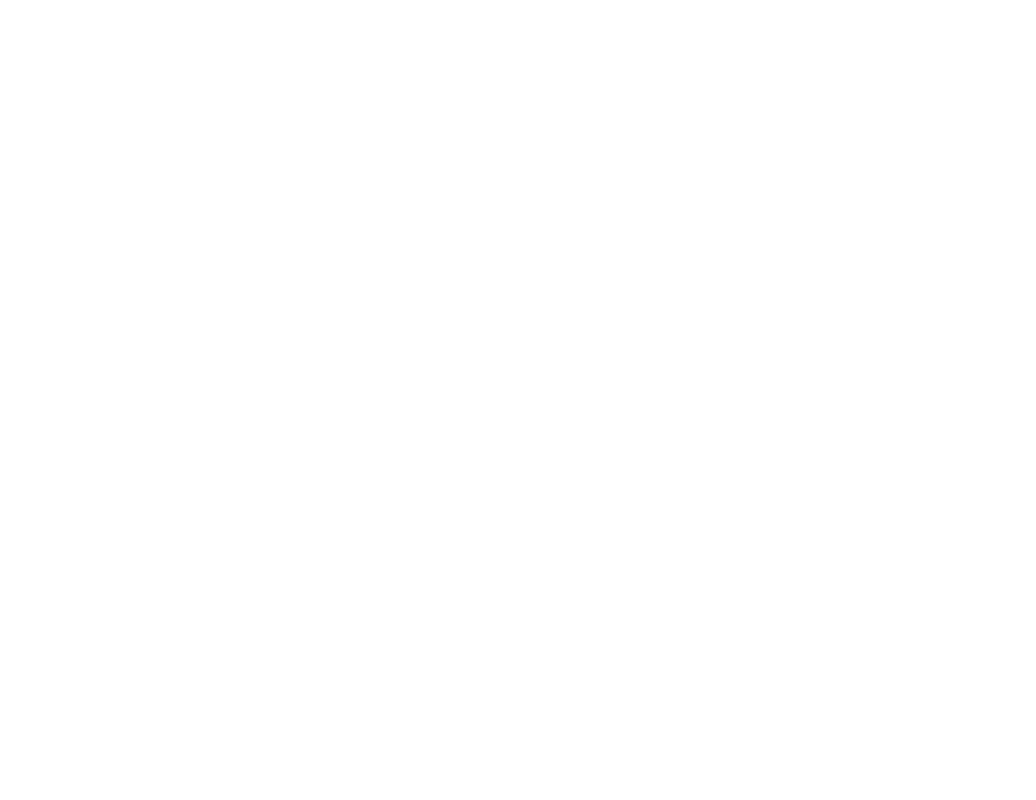
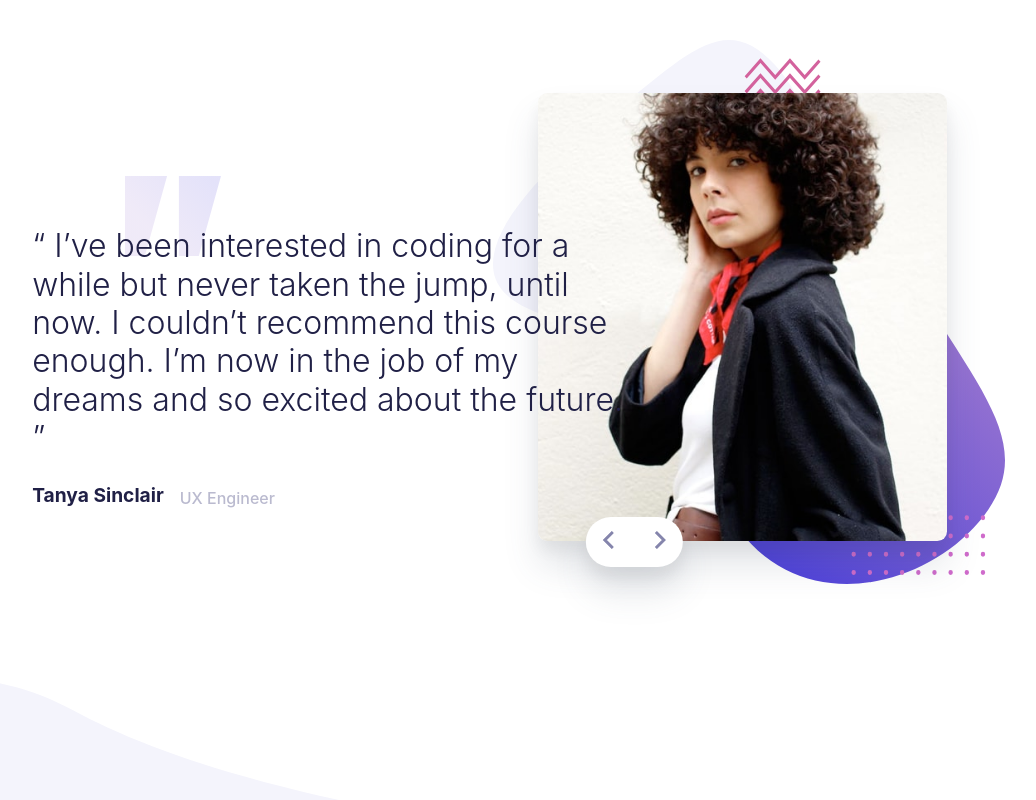
Before and after one commit to nouranelfar/Testimonials-Slider, a plain HTML site: page index.html in a window 1280 px wide. Shown: the whole page, without its empty margins (147-1183 px from the left). Drawn offline with Linux system fonts and the light colour scheme; a web font is replaced by a local one.

Commit message:
project update

```diff
--- a/index.html
+++ b/index.html
@@ -9,23 +9,25 @@
   <title>Frontend Mentor | Coding Bootcamp Testimonials Slider</title>
 </head>
 <body>
-<!--
-  “ I’ve been interested in coding for a while but never taken the jump, until now.
-  I couldn’t recommend this course enough. I’m now in the job of my dreams and so
-  excited about the future. ”
+  <main>
+    <div class="imgContainer">
+      <img class="bgImg" src="./assets/images/pattern-bg.svg" alt="pattern bg" loading="eager" fetchpriority="high">
+      <img class="userImg" src="" alt="Tanya Sinclair">
+      <div class="arrowsContainer">
+        <button class="prevBtn" aria-label="prev button"><img src="./assets/images/icon-prev.svg" alt="prev"></button>
+        <button class="nextBtn" aria-label="next button"><img src="./assets/images/icon-next.svg" alt="next"></button>
+      </div>
+    </div>
 
-  Tanya Sinclair
-  UX Engineer
+    <div class="personDetails">
+      <p class="userParagraph"></p>
 
-  “ If you want to lay the best foundation possible I’d recommend taking this course.
-  The depth the instructors go into is incredible. I now feel so confident about
-  starting up as a professional developer. ”
-
-  John Tarkpor
-  Junior Front-end Developer
--->
-  <main>
-
+      <div class="moreDetails">
+        <h1 class="userName"></h1>
+        <span class="userJob"></span>
+      </div>
+    </div>
   </main>
+  <script src="./script.js"></script>
 </body>
 </html>
--- /dev/null
+++ b/script.js
@@ -0,0 +1,63 @@
+const prevBtn = document.getElementsByClassName("prevBtn")[0];
+const nextBtn = document.getElementsByClassName("nextBtn")[0];
+const userImg = document.getElementsByClassName("userImg")[0];
+const userParagraph = document.getElementsByClassName("userParagraph")[0];
+const userName = document.getElementsByClassName("userName")[0];
+const userJob = document.getElementsByClassName("userJob")[0];
+const data = [{
+        imgSrc: "./assets/images/image-tanya.jpg",
+        paragraph:  `“ I’ve been interested in coding for a while but never taken the jump, until now.
+        I couldn’t recommend this course enough. I’m now in the job of my dreams and so
+        excited about the future. ”` ,
+        name: "Tanya Sinclair",
+        jobTitle: "UX Engineer"
+    },
+    {
+        imgSrc: "assets/images/image-john.jpg",
+        paragraph: `“ If you want to lay the best foundation possible I’d recommend taking this course.
+        The depth the instructors go into is incredible. I now feel so confident about
+        starting up as a professional developer. ”`,
+        name: "John Tarkpor",
+        jobTitle: "Junior Front-end Developer"
+    }
+];
+let current = 0;
+
+function currentUser(){
+    userImg.src = data[current].imgSrc;
+    userParagraph.textContent = data[current].paragraph;
+    userName.textContent = data[current].name;
+    userJob.textContent = data[current].jobTitle;
+}
+currentUser();
+
+function nextUser(){
+    if(current>=1){
+        return;
+    }
+
+    current++;
+    currentUser();
+}
+
+function prevUser(){
+    if(current<=0){
+        return;
+    }
+
+    current--;
+    currentUser();
+}
+
+nextBtn.addEventListener("click",nextUser);
+document.addEventListener("keydown",(e)=>{
+    if(e.key === "ArrowRight"){
+        nextUser();
+    }
+
+    if(e.key === "ArrowLeft"){
+        prevUser();
+    }
+})
+
+prevBtn.addEventListener("click",prevUser);
--- a/style.scss
+++ b/style.scss
@@ -36,3 +36,146 @@ body{
     min-height: 100vh;
     font-weight: 500;
 }
+
+main{
+    background-image: url(./assets/images/pattern-curve.svg);
+    background-repeat: no-repeat;
+    background-position: bottom left;
+    background-size: clamp(15rem, 80vw, 40rem);
+    min-height: 100vh;
+    width: 100%;
+    position: relative;
+}
+
+.imgContainer{
+    position: absolute;
+    margin: 2em auto;
+    right: 1em;
+    width: 90%;
+
+    .bgImg{
+        width: 100%;
+        height: 360px;
+    }
+
+    .userImg{
+        position: absolute;
+        height: 300px;
+        object-fit: cover;
+        object-position: top;
+        border-radius: .6em;
+        width: 80%;
+        top: 2em;
+        left: 2em;
+        box-shadow: 0 0.625em 0.9375em rgba(0,0,0,0.05),
+        0 1.5625em 2.1875em rgba(72,85,106,0.15);
+    }
+
+    .arrowsContainer{
+        display: flex;
+        justify-content: center;
+        align-items: center;
+        gap: 2.5em;
+        position: absolute;
+        background-color: white;
+        top: 19em;
+        left: 50%;
+        transform: translateX(-50%);
+        border-radius: 3em;
+        padding: .9em 1em;
+        box-shadow: 0 0.625em 0.9375em rgba(0,0,0,0.05),
+        0 1.5625em 2.1875em rgba(72,85,106,0.15);
+        z-index: 100;
+
+        button{
+            background-color: transparent;
+            outline: none;
+            border: none;
+            cursor: pointer;
+        }
+    }
+}
+
+.personDetails{
+    background: url('./assets/images/pattern-quotes.svg');
+    background-repeat: no-repeat;
+    background-position: center top;
+    background-size: 19%;
+    position: absolute;
+    bottom: 5em;
+    text-align: center;
+    padding: 2em 1.2em;
+    display: flex;
+    flex-direction: column;
+    gap: 1.6em;
+
+    p{
+        font-weight: 300;
+        font-size: 1.2rem;
+        line-height: 1.2;
+    }
+
+    h1{
+        font-weight: 700;
+        font-size: 1.2rem;
+        margin-bottom: .3em;
+    }
+
+    span{
+        color: var(--Gray-400);
+    }
+}
+
+
+@media (min-width:55em) {
+    main{
+        background-size: 38%;
+    }
+
+    .imgContainer{
+        margin: 2em auto;
+        top: 2.5em;
+        right: 8em;
+        margin: 0;
+        width: 40%;
+
+        .bgImg{
+            width: 100%;
+            height: 34em;
+        }
+
+        .userImg{
+            width: 80%;
+            height: 28em;
+            top: 3.3em;
+            left: 2.8em;
+        }
+
+        .arrowsContainer{
+            top: 29.8em;
+            left: 5.5em;
+            transform: translateX(5%);
+        }
+    }
+
+    .personDetails{
+        width: 50%;
+        bottom: 0;
+        left: 10em;
+        top: 11em;
+        text-align: left;
+        background-size: 15%;
+        background-position: 7em top ;
+        padding: 3.2em 1.2em;
+
+        p{
+            font-size: 2em;
+        }
+
+        .moreDetails{
+            display: flex;
+            align-items: center;
+            gap: 1em;
+        }
+    }
+}
```
Also changed, not shown: design/FireShot Capture 012 - Frontend Mentor - Coding Bootcamp Testimonials Slider - [].png (added), design/FireShot Capture 013 - Frontend Mentor - Coding Bootcamp Testimonials Slider - [].png (added), style.css, 2 other files.
